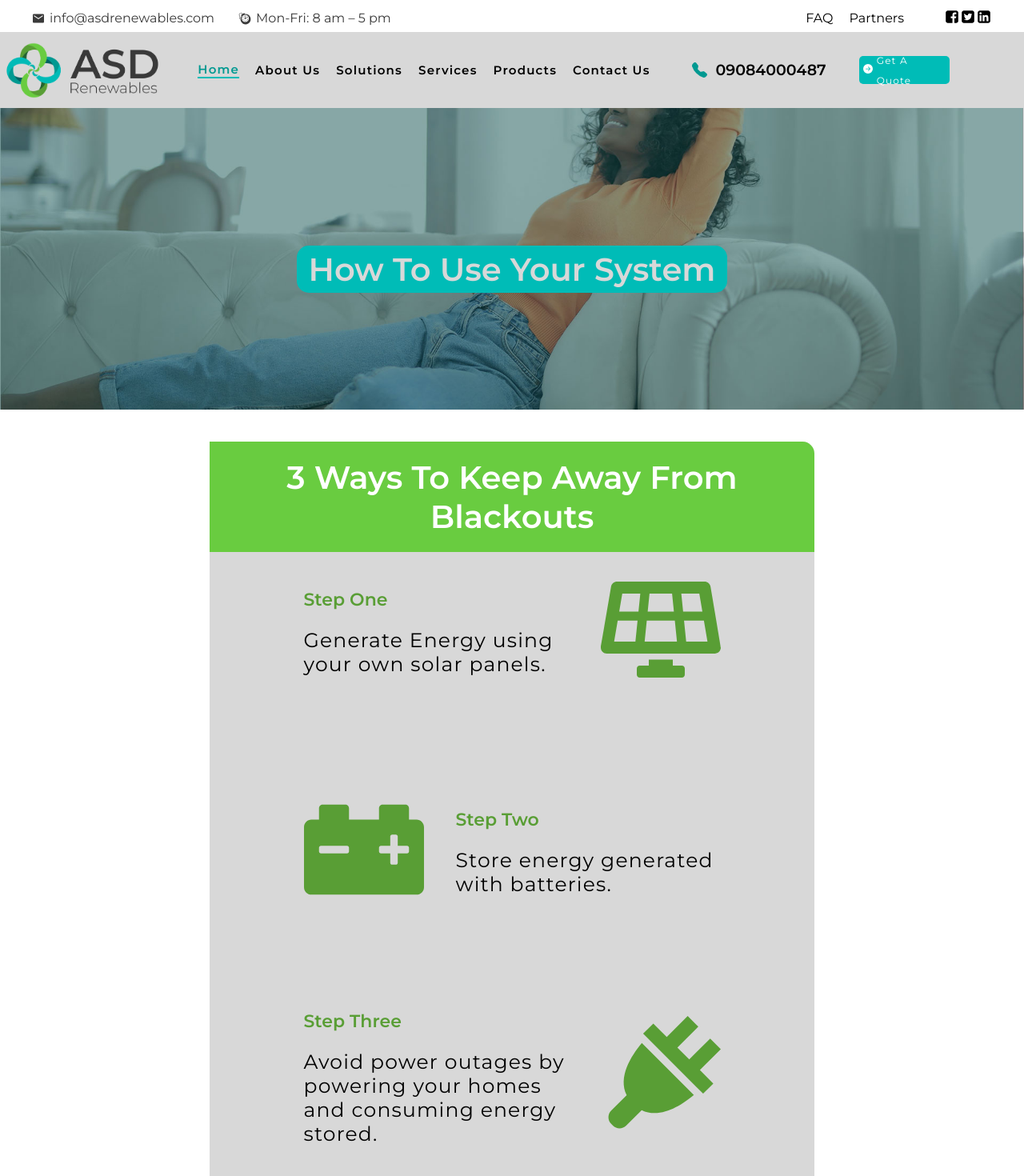
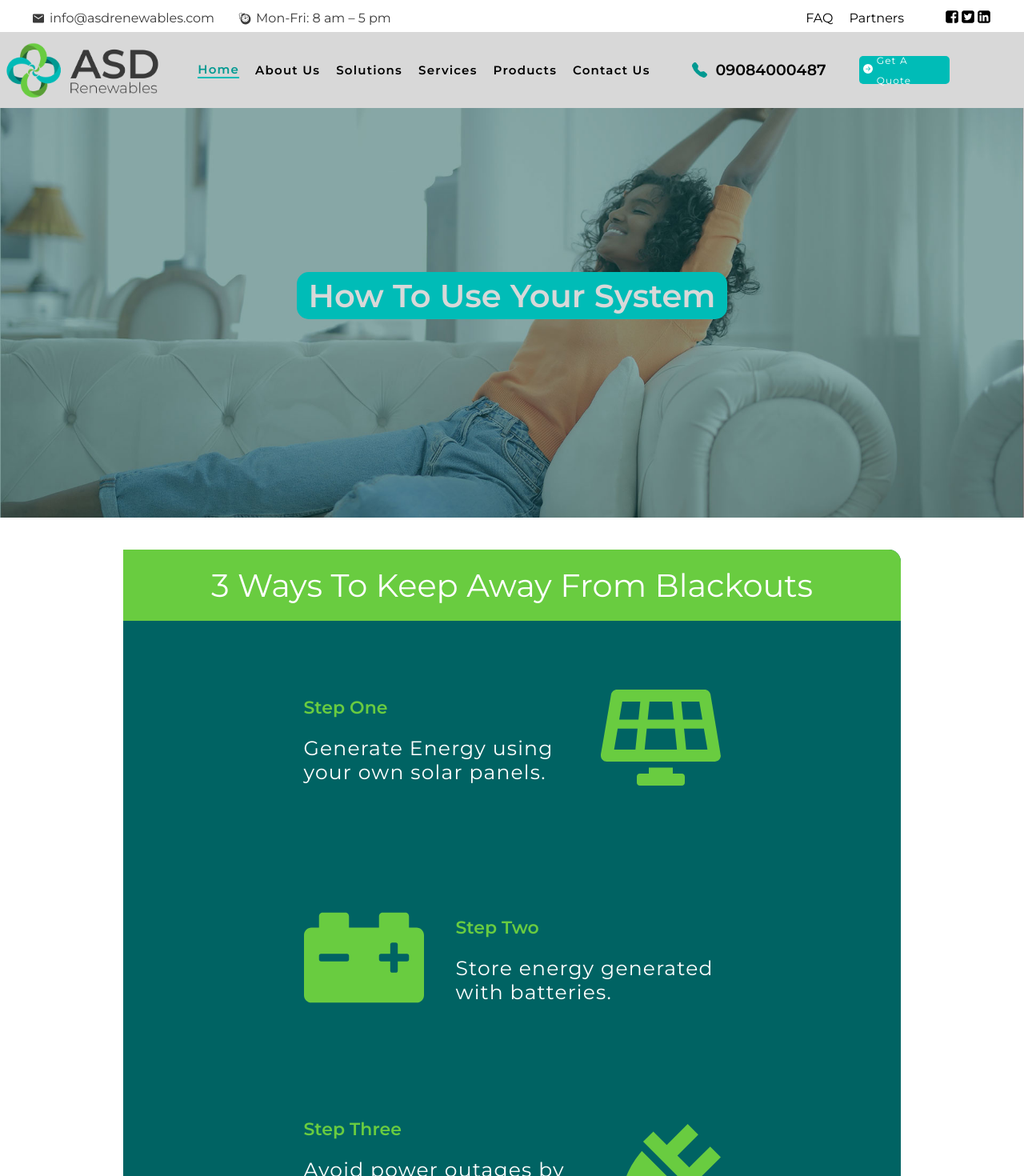
Before and after one commit to layiwola008/asdrenewable, a Next.js app: page /how-to-use in a window 1280 px wide. Shown: the top 1470 px of the page at 80% size. Built offline with nearby package versions, Linux system fonts and the light colour scheme.

Commit message:
Modify page headers

```diff
--- a/pages/asd-renewables/about.jsx
+++ b/pages/asd-renewables/about.jsx
@@ -24,8 +24,8 @@ const About = () => {
         <Image
           src={aboutImage}
           alt="Image"
-          width="1370"
-          height="400"
+          width="1500"
+          height="500"
           objectFit="cover"
         />
         <h1>About ASD Renewables</h1>
--- a/pages/asd-renewables/contact.jsx
+++ b/pages/asd-renewables/contact.jsx
@@ -11,7 +11,7 @@ import { TiLocation } from "react-icons/ti";
 import { MdEmail, MdAccessTimeFilled } from "react-icons/md";
 import { BsFillPhoneFill, BsFillArrowRightCircleFill } from "react-icons/bs";
 
-import AsdServices from "../../public/images/asd-rewables-services.jpg";
+import CustomerCare from "../../public/images/cusntomer-support.jpg";
 import Link from "next/link";
 
 const contact = () => {
@@ -54,10 +54,10 @@ const contact = () => {
     <>
       <span className="page__header">
         <Image
-          src={AsdServices}
+          src={CustomerCare}
           alt="Image"
           width="1500"
-          height="500"
+          height="700"
           objectFit="cover"
         />
         <h1>Contact Us</h1>
--- a/pages/asd-renewables/quote.jsx
+++ b/pages/asd-renewables/quote.jsx
@@ -5,7 +5,7 @@ import Slide from "react-reveal/Slide";
 import { ToastContainer, toast } from "react-toastify";
 import "react-toastify/dist/ReactToastify.css";
 
-import aboutImage from "../../public/images/about-asd.png";
+import requestQuoteImage from "../../public/images/request-quote-asd.jpg";
 
 const quote = () => {
   const form = useRef();
@@ -47,10 +47,10 @@ const quote = () => {
     <>
       <span className="page__header">
         <Image
-          src={aboutImage}
+          src={requestQuoteImage}
           alt="Image"
           width="1500"
-          height="500"
+          height="700"
           objectFit="cover"
         />
         <h1>Request A Quote</h1>
--- a/styles/globals.css
+++ b/styles/globals.css
@@ -77,10 +77,11 @@ button:hover {
   flex-direction: column;
   align-items: center;
   position: relative;
+  margin-top: 135px;
 }
 .page__header h1 {
   position: absolute;
-  top: 60%;
+  top: 40%;
   color: #d8d8d8;
   font-size: 40px;
   background-color: #00BCB7;
@@ -143,6 +144,9 @@ And centers content
     display: flex;
     flex-direction: column;
   }
+  .page__header {
+    margin-top: 95px;
+  }
   .page__wrapper {
     padding: 0 30px;
   }
--- a/styles/how-to-use.css
+++ b/styles/how-to-use.css
@@ -3,8 +3,9 @@
   margin-bottom: 40px;
 }
 .steps__container {
-  background-color: #d8d8d8;
-  width: 70%;
+  background-color: #006363;
+  color: white;
+  width: 90%;
   margin: auto;
   padding: 100px 0;
   border-radius: 15px;
@@ -17,6 +18,7 @@
   background-color: #69cc40;
   border-top-right-radius: 15px;
   color: #ffffff;
+  font-weight: normal;
   padding: 20px;
   position: absolute;
   top: 0;
@@ -32,7 +34,7 @@
   padding: 0;
 }
 .step h3 {
-  color: #599e35;
+  color: #69CC40;
   margin-bottom: 20px;
 }
 .step p {
@@ -56,7 +58,7 @@
 }
 .step__icon {
   font-size: 150px;
-  color: #599e35;
+  color: #69CC40;
 }
 
 /*IPAD PRO RESPONSIVENESS*/
@@ -83,7 +85,7 @@
 /*Ipad Mini, Ipad, Ipad Air*/
 @media only screen and (max-width: 898px) {
   .steps__container {
-    width: 90%;
+    width: 100%;
   }
 }
 /*Samsung Galaxy and others*/
```
Also changed, not shown: public/images/cusntomer-support.jpg (added), public/images/request-quote-asd.jpg (added).
